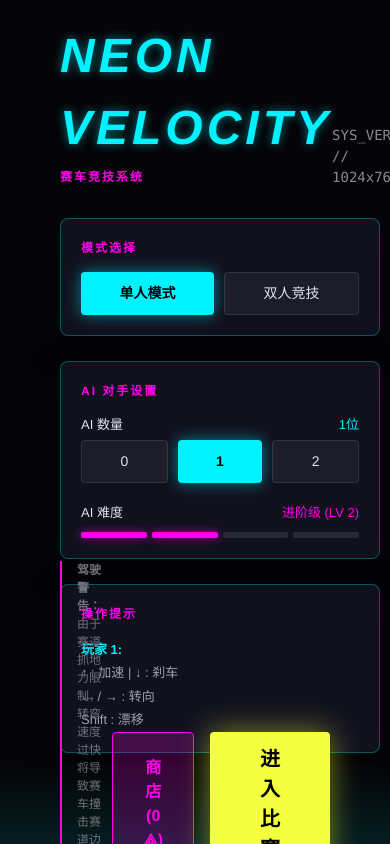
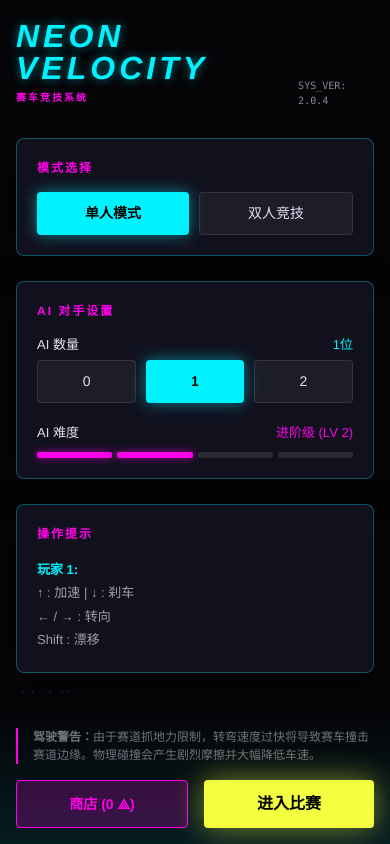
Before and after one commit to mingrencoder/Game_Race, a React (Vite) app: page / in a window 390 px wide. Built offline with nearby package versions, Linux system fonts and the light colour scheme.

Commit message:
响应式布局

```diff
--- a/metadata.json
+++ b/metadata.json
@@ -1,5 +1,5 @@
 {
-  "name": "Neon Drift Racing",
+  "name": "【游戏】急速赛车",
   "description": "A high-speed 2D racing game with single and local multiplayer modes, AI opponents, and multiple tracks.",
   "requestFramePermissions": [],
   "majorCapabilities": []
--- a/src/App.tsx
+++ b/src/App.tsx
@@ -65,18 +65,18 @@ export default function App() {
             className="flex flex-col h-screen overflow-hidden"
           >
             {/* Header */}
-            <header className="px-[60px] pt-[20px] pb-[10px] flex justify-between items-end border-bottom border-neon-border">
+            <header className="px-4 md:px-[60px] pt-[20px] pb-[10px] flex justify-between items-end border-bottom border-neon-border">
               <div>
-                <h1 className="m-0 text-[48px] uppercase tracking-[4px] neon-text-cyan font-black italic">
+                <h1 className="m-0 text-[32px] md:text-[48px] uppercase tracking-[4px] neon-text-cyan font-black italic leading-none">
                   NEON VELOCITY
                 </h1>
-                <span className="text-accent-magenta uppercase tracking-[2px] text-xs font-bold">赛车竞技系统</span>
+                <span className="text-accent-magenta uppercase tracking-[2px] text-[10px] md:text-xs font-bold">赛车竞技系统</span>
               </div>
-              <div className="font-mono opacity-60 text-[14px]">SYS_VER: 2.0.4 // 1024x768_STABLE</div>
+              <div className="font-mono opacity-60 text-[10px] md:text-[14px]">SYS_VER: 2.0.4</div>
             </header>
 
             {/* Main Layout */}
-            <main className="grid grid-cols-[320px_1fr] gap-[30px] px-[60px] py-[20px] flex-1 overflow-hidden">
+            <main className="flex flex-col lg:grid lg:grid-cols-[320px_1fr] gap-4 md:gap-[30px] px-4 md:px-[60px] py-[20px] flex-1 overflow-x-hidden overflow-y-auto lg:overflow-hidden">
               {/* Sidebar */}
               <div className="flex flex-col gap-[25px]">
                 <div className="neon-panel p-[20px]">
@@ -174,7 +174,7 @@ export default function App() {
               {/* Content */}
               <div className="flex flex-col overflow-hidden">
                 <span className="text-[12px] uppercase tracking-[2px] text-accent-magenta mb-[15px] block font-bold shrink-0">选择赛道 (EST. 1-2 MINS)</span>
-                <div className="grid grid-cols-2 gap-[20px] overflow-y-auto pr-2 pb-4 max-h-[400px]">
+                <div className="grid grid-cols-1 sm:grid-cols-2 lg:grid-cols-2 gap-[20px] overflow-y-auto pr-2 pb-4 flex-1 min-h-[200px] lg:max-h-[400px]">
                   {TRACKS.map((track) => (
                     <button
                       key={track.id}
@@ -209,20 +209,20 @@ export default function App() {
             </main>
 
             {/* Footer */}
-            <footer className="h-[80px] bg-gradient-to-t from-accent-cyan/10 to-transparent flex items-center justify-between px-[60px] relative shrink-0">
-              <div className="text-[12px] text-zinc-500 max-w-[400px] leading-[1.5] border-l-2 border-accent-magenta pl-[15px]">
+            <footer className="h-auto py-4 md:h-[80px] bg-gradient-to-t from-accent-cyan/10 to-transparent flex flex-col md:flex-row items-center justify-between px-4 md:px-[60px] gap-4 relative shrink-0">
+              <div className="text-[12px] text-zinc-500 max-w-full md:max-w-[400px] leading-[1.5] border-l-2 border-accent-magenta pl-[15px]">
                 <strong>驾驶警告：</strong>由于赛道抓地力限制，转弯速度过快将导致赛车撞击赛道边缘。物理碰撞会产生剧烈摩擦并大幅降低车速。
               </div>
-              <div className="flex gap-4">
+              <div className="flex w-full md:w-auto gap-4">
                 <button
                   onClick={() => setGameState('SHOP')}
-                  className="bg-accent-magenta/20 text-accent-magenta border border-accent-magenta px-[30px] py-[12px] text-[16px] font-bold uppercase rounded-[4px] cursor-pointer transition-all hover:bg-accent-magenta/40"
+                  className="flex-1 md:flex-none bg-accent-magenta/20 text-accent-magenta border border-accent-magenta px-4 md:px-[30px] py-[12px] text-[14px] md:text-[16px] font-bold uppercase rounded-[4px] cursor-pointer transition-all hover:bg-accent-magenta/40"
                 >
                   商店 ({coins} ⟁)
                 </button>
                 <button
                   onClick={handleStartGame}
-                  className="bg-accent-yellow text-black px-[50px] py-[12px] text-[20px] font-black uppercase rounded-[4px] cursor-pointer shadow-[0_0_30px_rgba(244,255,64,0.5)] transition-all transform hover:scale-105 active:scale-95"
+                  className="flex-1 md:flex-none bg-accent-yellow text-black px-4 md:px-[50px] py-[12px] text-[16px] md:text-[20px] font-black uppercase rounded-[4px] cursor-pointer shadow-[0_0_30px_rgba(244,255,64,0.5)] transition-all transform hover:scale-105 active:scale-95"
                 >
                   进入比赛
                 </button>
@@ -237,14 +237,14 @@ export default function App() {
             initial={{ opacity: 0, scale: 0.95 }}
             animate={{ opacity: 1, scale: 1 }}
             exit={{ opacity: 0, scale: 0.95 }}
-            className="flex flex-col h-screen p-[60px] max-w-4xl mx-auto"
+            className="flex flex-col h-screen p-4 md:p-[60px] max-w-4xl mx-auto overflow-y-auto"
           >
-            <header className="flex justify-between items-end mb-8 border-b border-neon-border pb-4">
-              <h1 className="text-4xl font-black italic text-accent-magenta tracking-widest">NEON GARAGE</h1>
-              <div className="text-2xl font-bold text-accent-yellow">{coins} ⟁</div>
+            <header className="flex justify-between items-end mb-8 border-b border-neon-border pb-4 mt-8 md:mt-0">
+              <h1 className="text-3xl md:text-4xl font-black italic text-accent-magenta tracking-widest">NEON GARAGE</h1>
+              <div className="text-xl md:text-2xl font-bold text-accent-yellow">{coins} ⟁</div>
             </header>
 
-            <div className="grid grid-cols-2 gap-8 flex-1">
+            <div className="grid grid-cols-1 md:grid-cols-2 gap-8 flex-1">
               <div className="neon-panel p-6 flex flex-col gap-6">
                 <h2 className="text-xl font-bold text-accent-cyan border-b border-white/10 pb-2">性能升级</h2>
 
--- a/src/components/GameCanvas.tsx
+++ b/src/components/GameCanvas.tsx
@@ -489,7 +489,7 @@ const GameCanvas: React.FC<GameCanvasProps> = ({ settings, upgrades, onFinish, o
             initial={{ scale: 0, opacity: 0 }}
             animate={{ scale: 1, opacity: 1 }}
             exit={{ scale: 2, opacity: 0 }}
-            className="absolute inset-0 flex items-center justify-center pointer-events-none"
+            className="absolute inset-0 flex items-center justify-center pointer-events-none z-30"
           >
             <span className="text-9xl font-black text-white italic drop-shadow-[0_0_30px_rgba(255,255,255,0.5)]">
               {countdown}
@@ -497,6 +497,70 @@ const GameCanvas: React.FC<GameCanvasProps> = ({ settings, upgrades, onFinish, o
           </motion.div>
         )}
       </AnimatePresence>
+
+      {/* Mobile Touch Controls - visible on devices that support touch (simulated with standard media queries/pointer events) */}
+      <div className="absolute bottom-8 left-4 right-4 z-20 flex lg:hidden justify-between pointer-events-none select-none">
+
+        {/* Left Side: Steering */}
+        <div className="flex gap-4 pointer-events-auto">
+          <button
+            className="w-16 h-16 sm:w-20 sm:h-20 bg-black/40 backdrop-blur active:bg-accent-cyan/60 rounded-full flex items-center justify-center text-white border-2 border-white/20 select-none touch-none text-2xl"
+            onPointerDown={(e) => { e.preventDefault(); keysPressed.current.add('ArrowLeft'); }}
+            onPointerUp={(e) => { e.preventDefault(); keysPressed.current.delete('ArrowLeft'); }}
+            onPointerCancel={(e) => { e.preventDefault(); keysPressed.current.delete('ArrowLeft'); }}
+            onPointerOut={(e) => { e.preventDefault(); keysPressed.current.delete('ArrowLeft'); }}
+            onContextMenu={(e) => e.preventDefault()}
+          >
+            ←
+          </button>
+          <button
+            className="w-16 h-16 sm:w-20 sm:h-20 bg-black/40 backdrop-blur active:bg-accent-cyan/60 rounded-full flex items-center justify-center text-white border-2 border-white/20 select-none touch-none text-2xl"
+            onPointerDown={(e) => { e.preventDefault(); keysPressed.current.add('ArrowRight'); }}
+            onPointerUp={(e) => { e.preventDefault(); keysPressed.current.delete('ArrowRight'); }}
+            onPointerCancel={(e) => { e.preventDefault(); keysPressed.current.delete('ArrowRight'); }}
+            onPointerOut={(e) => { e.preventDefault(); keysPressed.current.delete('ArrowRight'); }}
+            onContextMenu={(e) => e.preventDefault()}
+          >
+            →
+          </button>
+        </div>
+
+        {/* Right Side: Actions */}
+        <div className="flex gap-4 pointer-events-auto items-end">
+          <button
+            className="w-14 h-14 sm:w-16 sm:h-16 mb-4 bg-black/40 backdrop-blur active:bg-accent-yellow/60 rounded-full flex items-center justify-center text-white border-2 border-white/20 select-none touch-none text-xs sm:text-sm font-bold"
+            onPointerDown={(e) => { e.preventDefault(); keysPressed.current.add('ShiftLeft'); keysPressed.current.add('ShiftRight'); }}
+            onPointerUp={(e) => { e.preventDefault(); keysPressed.current.delete('ShiftLeft'); keysPressed.current.delete('ShiftRight'); }}
+            onPointerCancel={(e) => { e.preventDefault(); keysPressed.current.delete('ShiftLeft'); keysPressed.current.delete('ShiftRight'); }}
+            onPointerOut={(e) => { e.preventDefault(); keysPressed.current.delete('ShiftLeft'); keysPressed.current.delete('ShiftRight'); }}
+            onContextMenu={(e) => e.preventDefault()}
+          >
+            DRIFT
+          </button>
+          <div className="flex flex-col gap-4">
+            <button
+              className="w-16 h-16 sm:w-20 sm:h-20 bg-black/40 backdrop-blur active:bg-accent-cyan/60 rounded-full flex items-center justify-center text-white border-2 border-white/20 select-none touch-none font-bold text-sm sm:text-base"
+              onPointerDown={(e) => { e.preventDefault(); keysPressed.current.add('ArrowUp'); }}
+              onPointerUp={(e) => { e.preventDefault(); keysPressed.current.delete('ArrowUp'); }}
+              onPointerCancel={(e) => { e.preventDefault(); keysPressed.current.delete('ArrowUp'); }}
+              onPointerOut={(e) => { e.preventDefault(); keysPressed.current.delete('ArrowUp'); }}
+              onContextMenu={(e) => e.preventDefault()}
+            >
+              GAS
+            </button>
+            <button
+              className="w-16 h-16 sm:w-20 sm:h-20 bg-black/40 backdrop-blur active:bg-accent-magenta/60 rounded-full flex items-center justify-center text-white border-2 border-white/20 select-none touch-none font-bold text-sm sm:text-base"
+              onPointerDown={(e) => { e.preventDefault(); keysPressed.current.add('ArrowDown'); }}
+              onPointerUp={(e) => { e.preventDefault(); keysPressed.current.delete('ArrowDown'); }}
+              onPointerCancel={(e) => { e.preventDefault(); keysPressed.current.delete('ArrowDown'); }}
+              onPointerOut={(e) => { e.preventDefault(); keysPressed.current.delete('ArrowDown'); }}
+              onContextMenu={(e) => e.preventDefault()}
+            >
+              BRK
+            </button>
+          </div>
+        </div>
+      </div>
 
       {isPaused && (
         <div className="absolute inset-0 bg-black/60 backdrop-blur-sm flex items-center justify-center z-20">
```
